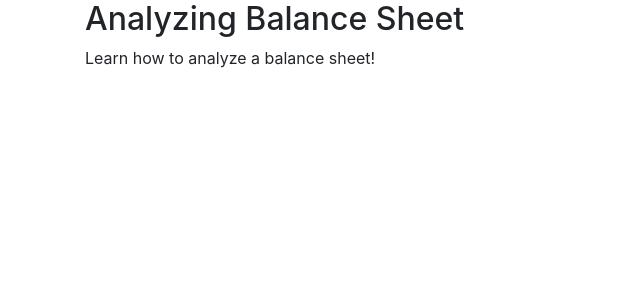
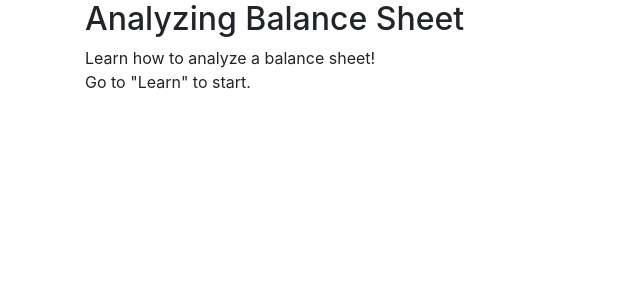
Before and after one commit to hando1991/UI-DESIGN-FINAL-PROJECT, a Flask app: template templates/hompage.html in a window 1280 px wide. Shown: the part 56-356 px from the top of the page, without its empty margins (0-640 px from the left). Run offline with Flask 2, Linux system fonts and the light colour scheme; the template is opened without the code that fills it, so the values that code supplies are empty; some libraries are stand-ins or nearby versions.

Commit message:
Update hompage.html

```diff
--- a/templates/hompage.html
+++ b/templates/hompage.html
@@ -26,6 +26,9 @@
 <div>
     Learn how to analyze a balance sheet!
 </div>
+<div>
+    Go to "Learn" to start.
+</div>
 </div>
 
 
```
